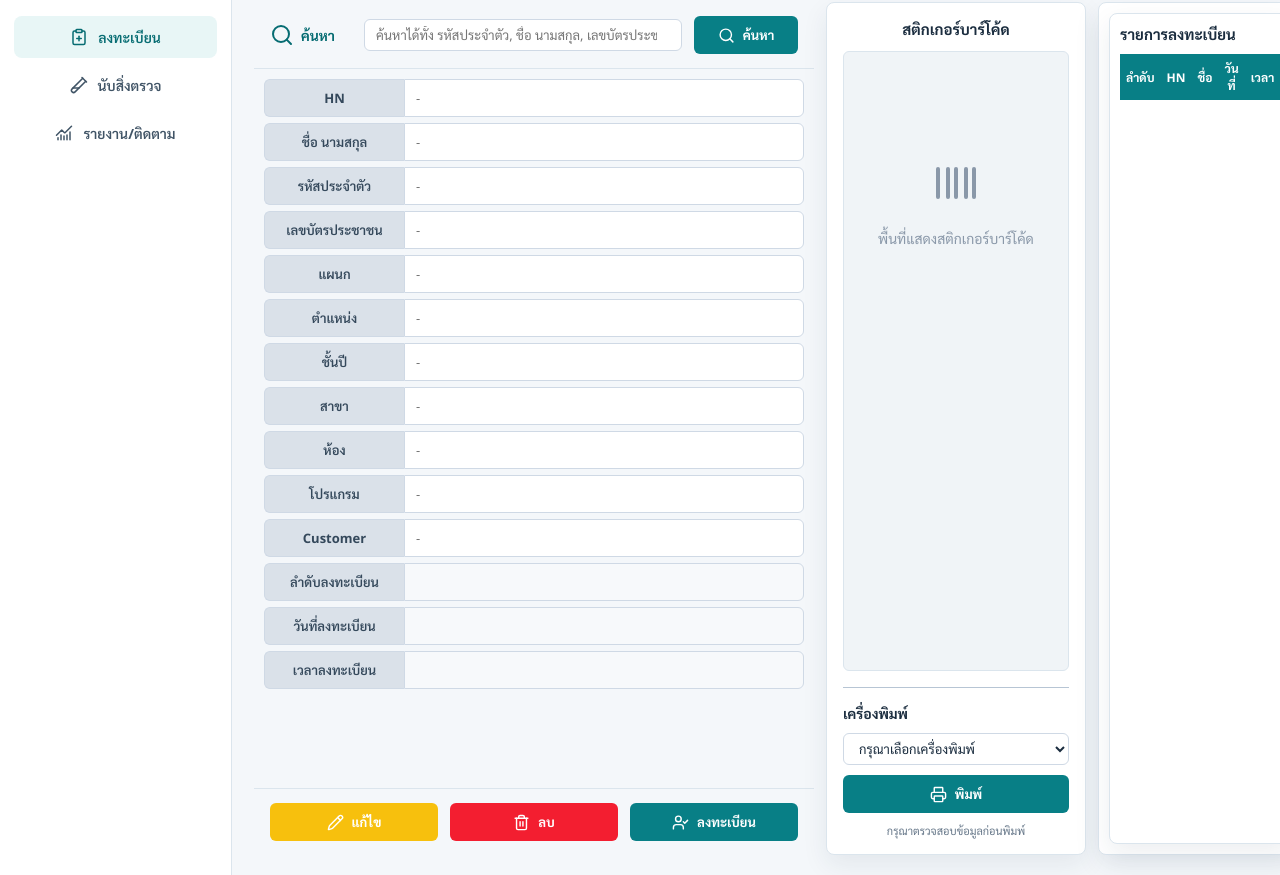
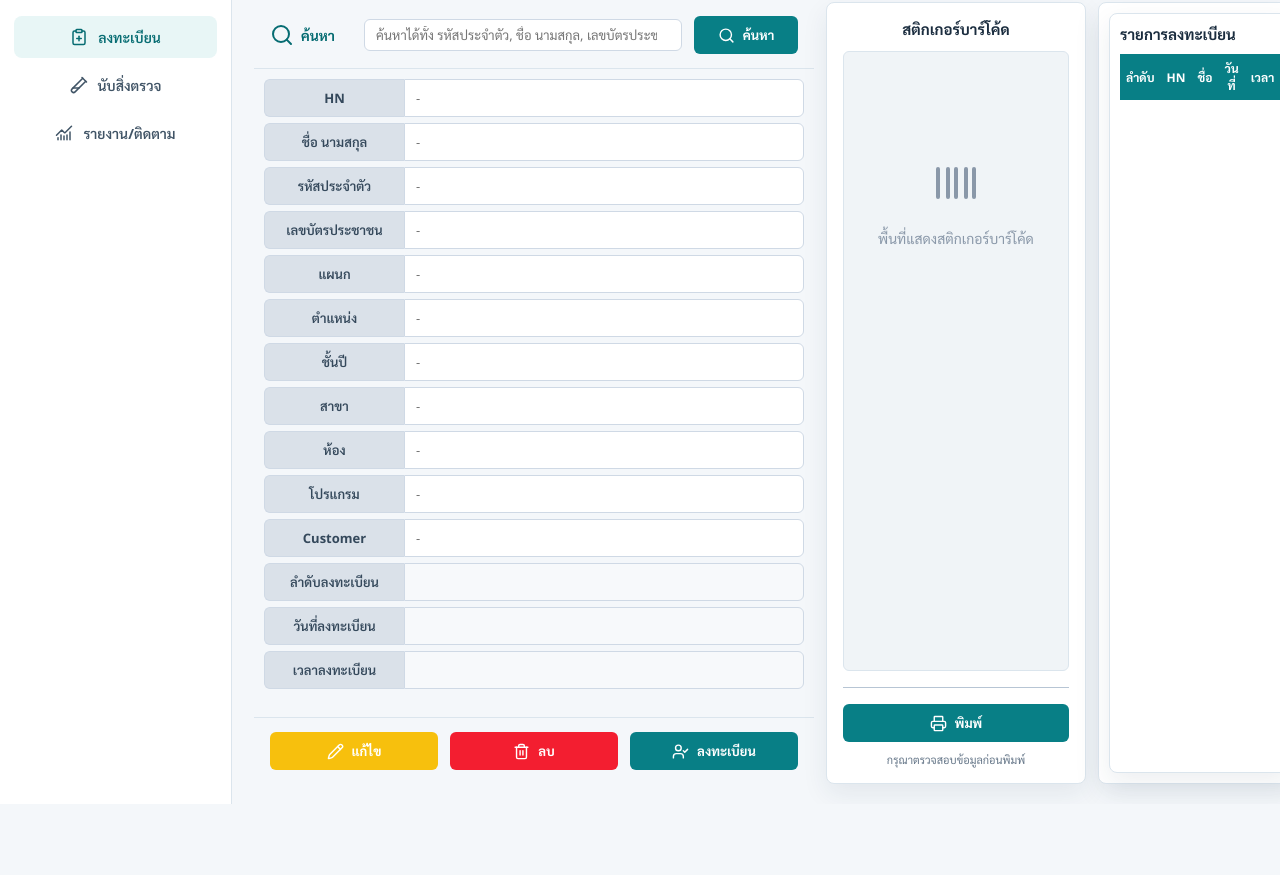
Before and after one commit to RBMedical/MobileCheckUp, a plain HTML site: page index.html in a window 1280 px wide. Shown: the part 76-951 px from the top of the page. After the commit the page ends 880 px from the top, so only its background shows below. Drawn offline with nearby package versions, Linux system fonts and the light colour scheme.

Commit message:
Update index.html

```diff
--- a/index.html
+++ b/index.html
@@ -98,12 +98,7 @@
     </div>
 
     <div class="printer-box">
-      <label>เครื่องพิมพ์</label>
-      <select id="printerSelect">
-        <option>กรุณาเลือกเครื่องพิมพ์</option>
-        <option>Sticker Printer 1</option>
-        <option>Sticker Printer 2</option>
-      </select>
+
 
       <button class="success full" id="printBtn">
         <i data-lucide="printer"></i>พิมพ์
```
